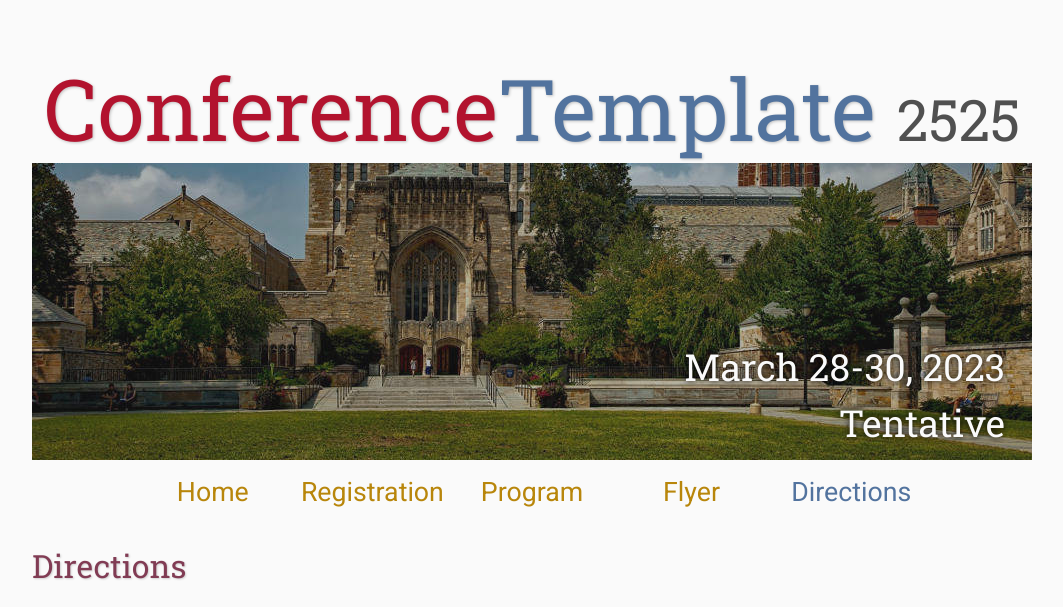
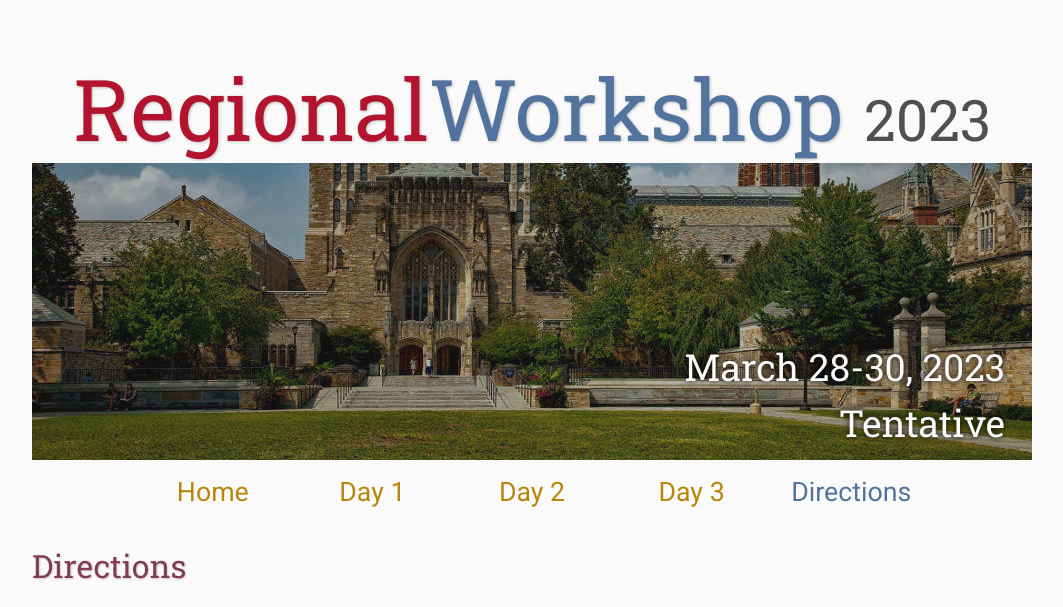
Before and after one commit to WanjikuGithu/trial-conference, a plain HTML site: page directions/index.html in a window 1280 px wide. Shown: the top 607 px of the page, without its empty margins (108-1171 px from the left). Drawn offline with Linux system fonts and the light colour scheme; files that its build step writes are made by us from their sources.

Commit message:
resolve navigation issues

```diff
--- a/directions/index.html
+++ b/directions/index.html
@@ -17,7 +17,7 @@
     <div class="banner">
         <img src="assets/banner.jpg" alt="Conference Template Banner">
         <div class="top-left">
-            <span class="title1">Conference</span><span class="title2">Template</span> <span class="year">2525</span>
+            <span class="title1">Regional</span><span class="title2">Workshop</span> <span class="year">2023</span>
         </div>
         <div class="bottom-right">
             March 28-30, 2023<br> Tentative
@@ -30,13 +30,13 @@
                 <a title="Conference Home Page" href=".">Home</a>
             </td>
             <td class="navigation">
-                <a title="Register for the Conference" href="day1">Registration</a>
+                <a title="Register for the Conference" href="day1">Day 1</a>
             </td>
             <td class="navigation">
-                <a title="Conference Program" href="day2">Program</a>
+                <a title="Conference Program" href="day2">Day 2</a>
             </td>
             <td class="navigation">
-                <a title="Conference Flyer" href="day3">Flyer</a>
+                <a title="Conference Flyer" href="day3">Day 3</a>
             </td>
             <td class="navigation">
                 <a class="current" title="Directions to the Conference" href="directions">Directions</a>
--- a/sitemap.xml
+++ b/sitemap.xml
@@ -2,10 +2,10 @@
 <urlset xmlns="http://www.sitemaps.org/schemas/sitemap/0.9">
 <!-- replace WEBSITE with the address where this site is being hosted -->
    <url>
-       <loc>trial-conference</loc>
+       <loc>WEBSITE</loc>
    </url>
    <url>
-       <loc>trial-conference/day1</loc>
+       <loc>WEBSITE/day1</loc>
    </url>
    <url>
        <loc>WEBSITE/day2</loc>
```
Also changed, not shown: day3/index.html (+1 -1 lines), screenshot.png (deleted), 1 other file.
